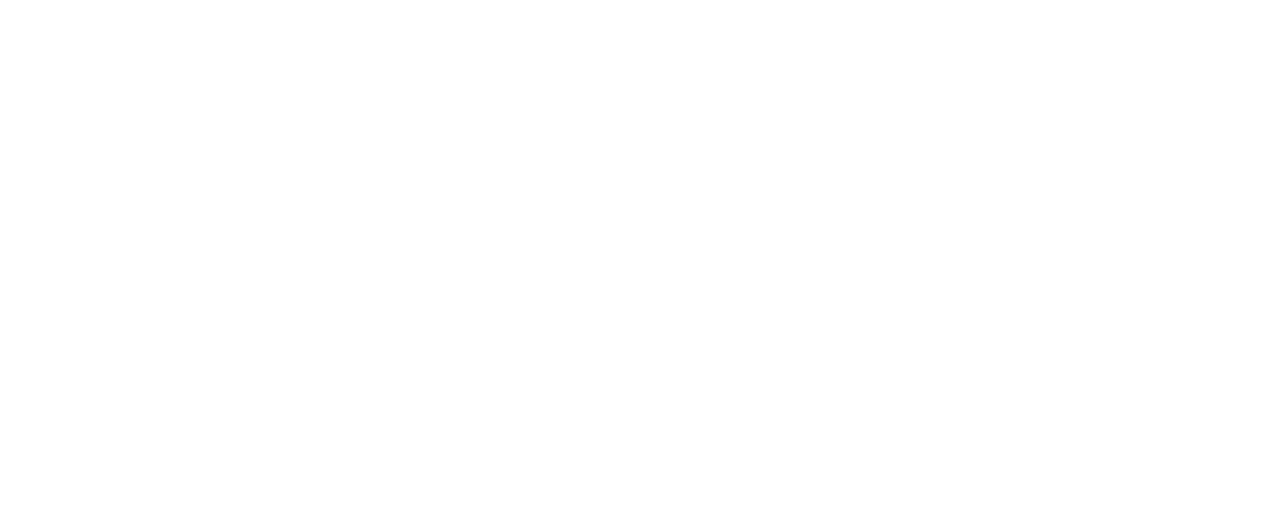
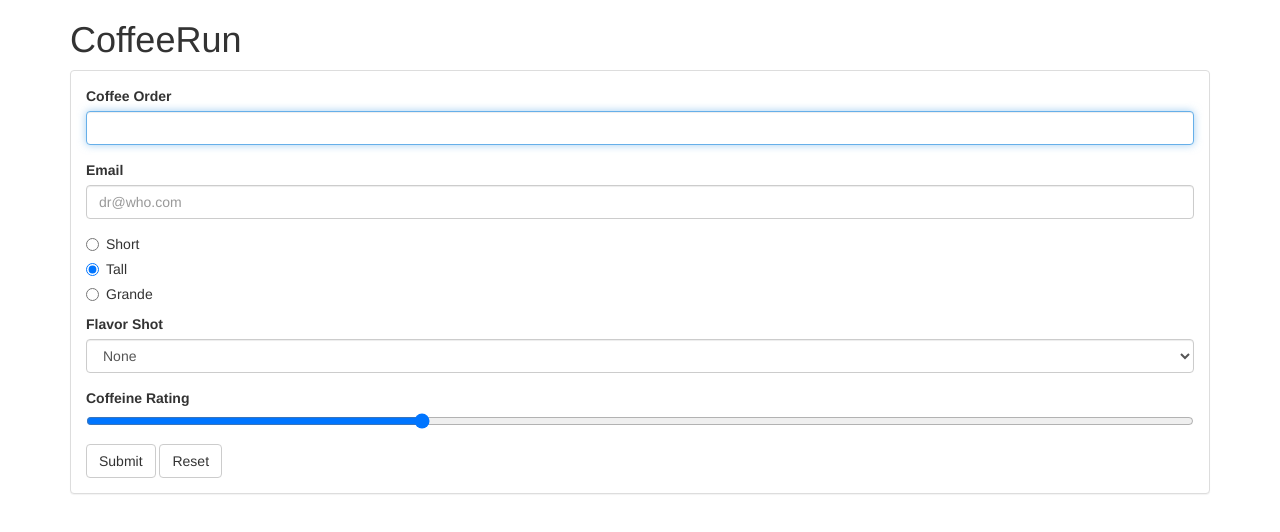
Before and after one commit to WebSnake/coffeerun, a plain HTML site: page index.html in a window 1280 px wide. Drawn offline with nearby package versions, Linux system fonts and the light colour scheme.

Commit message:
Second Commit

```diff
--- a/index.html
+++ b/index.html
@@ -3,8 +3,63 @@
   <head>
     <meta charset="utf-8">
     <title>coffeerun</title>
+    <link rel="stylesheet" href="https://cdnjs.cloudflare.com/ajax/libs/twitter-bootstrap/3.3.7/css/bootstrap.min.css">
   </head>
-  <body>
+  <body class="container">
+
+    <header>
+      <h1>CoffeeRun</h1>
+    </header>
+
+    <section>
+      <div class="panel panel-default">
+        <div class="panel-body">
+          <form data-coffee-order="form">
+            <div class="form-group">
+              <label for="coffeOrder">Coffee Order</label>
+              <input class="form-control" name="coffee" id="coffeOrder" autofocus>
+            </div>
+            <div class="form-group">
+              <label for="emailInput">Email</label>
+              <input class="form-control" type="email" name="emailAddress" id="emailInput" value="" placeholder="dr@who.com">
+            </div>
+            <div class="radio">
+              <label>
+                <input type="radio" name="size" value="short">
+                Short
+              </label>
+            </div>
+            <div class="radio">
+              <label>
+                <input type="radio" name="size" value="tall" checked>
+                Tall
+              </label>
+            </div>
+            <div class="radio">
+              <label>
+                <input type="radio" name="size" value="grande">
+                Grande
+              </label>
+            </div>
+            <div class="form-group">
+              <label for="flavorShot">Flavor Shot</label>
+              <select id="flavorSot" class="form-control" name="flavor">
+                <option value="">None</option>
+                <option value="caramel">Caramel</option>
+                <option value="almond">Almond</option>
+                <option value="mocha">Mocha</option>
+              </select>
+            </div>
+            <div class="form-group">
+              <label for="stengthLevel">Coffeine Rating</label>
+              <input id="strengthLevel" type="range" name="strangth" value="30">
+            </div>
+            <button class="btn btn-default" type="submit">Submit</button>
+            <button class="btn btn-default" type="reset">Reset</button>
+          </form>
+        </div>
+      </div>
+    </section>
 
   <script src="scripts/datastore.js" charset="utf-8"></script>
   <script src="scripts/truck.js" charset="utf-8"></script>
```
